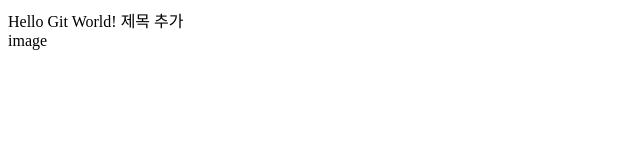
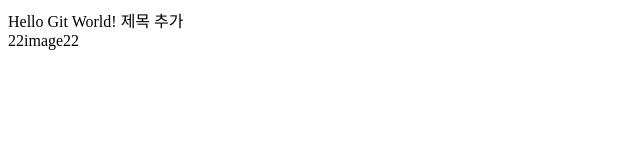
Before and after one commit to ajou-lecture-KEHP/my-git-project, a plain HTML site: page index.html in a window 1280 px wide. Shown: the full height of the page, 0-640 px from the left. Drawn offline with Linux system fonts and the light colour scheme.

Commit message:
modify image

```diff
--- a/index.html
+++ b/index.html
@@ -1,6 +1,6 @@
 <html>Hello Git World!</html>
 <head>제목 추가</head>
 <body>
-	<div>image</div>
+	<div>22image22</div>
 
 </body>
```
